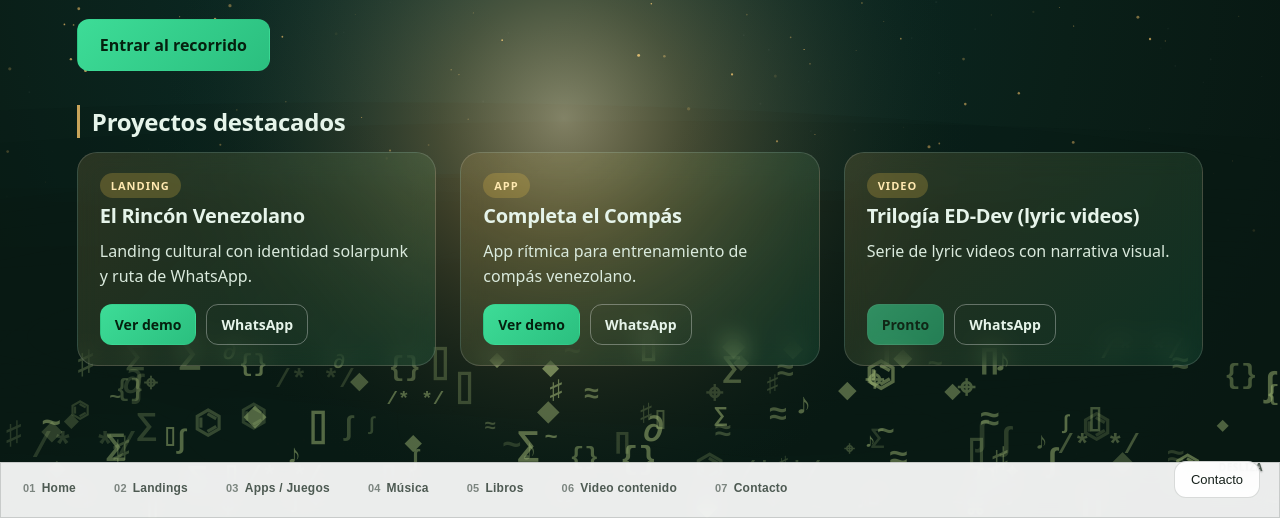
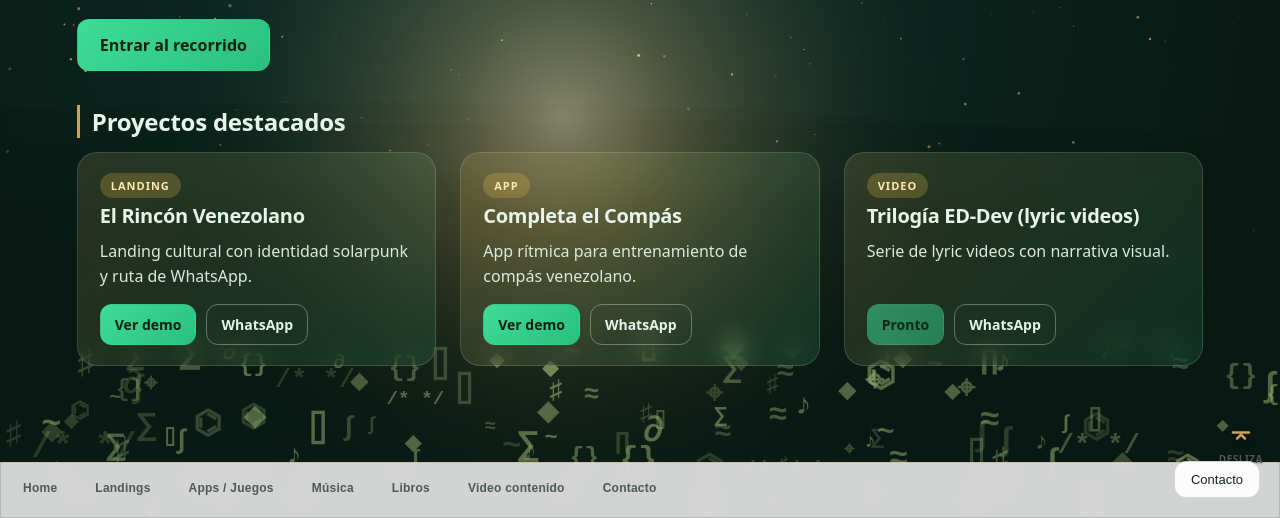
Before and after one commit to ericksondaviddev-source/portafolio, a website built with Vite: page index.html in a window 1280 px wide. Shown: the part 282-800 px from the top of the page. Built offline with nearby package versions, Linux system fonts and the light colour scheme; files whose address does not match are found by name.

Commit message:
fix nav movil v2: quitar numeros, indicador swipe visible, degradado bordes, contraste, scroll suave, sin trabas

```diff
--- a/src/recorrido.js
+++ b/src/recorrido.js
@@ -69,8 +69,8 @@
   map.appendChild(mapInner)
 
   salas.forEach((s,i)=>{
-    const item = el('button', {class:'map-item', 'data-sala':s.id})
-    item.innerHTML = `<span class="map-index">${String(i+1).padStart(2,'0')}</span><span class="map-label">${t(s.titulo)}</span>`
+    const item = el('button', {class:'map-item', 'data-sala':s.id, 'aria-label':t(s.titulo)})
+    item.innerHTML = `<span class="map-label">${t(s.titulo)}</span>`
     item.addEventListener('click', ()=>{
       goTo(i)
       item.scrollIntoView({behavior:'smooth', block:'nearest', inline:'center'})
--- a/src/style.css
+++ b/src/style.css
@@ -545,28 +545,31 @@
   z-index: 10;
   display: flex;
   align-items: center;
-  background: var(--glass-strong);
+  background: color-mix(in oklch, var(--glass-strong) 92%, black);
   border: 1px solid var(--line);
-  border-top: 1px solid var(--line);
+  border-top: 1px solid color-mix(in oklch, var(--gold) 35%, transparent);
   padding: 6px max(8px, env(safe-area-inset-left)) max(10px, env(safe-area-inset-bottom)) max(8px, env(safe-area-inset-right));
   backdrop-filter: blur(12px);
   -webkit-backdrop-filter: blur(12px);
-  overflow-x: hidden;
+  overflow: visible;
 }
 .map-inner {
   display: flex;
   gap: 10px;
   overflow-x: auto;
-  scroll-snap-type: x mandatory;
+  scroll-snap-type: x proximity;
   -webkit-overflow-scrolling: touch;
   scrollbar-width: none;
   flex-wrap: nowrap;
   padding: 4px 0;
+  touch-action: pan-x;
+  scroll-behavior: smooth;
+  -webkit-mask-image: linear-gradient(to right, transparent 0px, black 16px, black calc(100% - 16px), transparent 100%);
+          mask-image: linear-gradient(to right, transparent 0px, black 16px, black calc(100% - 16px), transparent 100%);
 }
 .map-inner::-webkit-scrollbar { display: none }
 .map-item {
   flex: none;
-  scroll-snap-align: center;
   background: transparent;
   border: none;
   color: var(--muted);
@@ -581,7 +584,6 @@
 }
 .map-item:active { transform: scale(.94) }
 .map-item.active { color: #ffffff; background: linear-gradient(135deg, var(--accent1), var(--accent2)); box-shadow: var(--shadow); }
-.map-index { margin-right: 6px; opacity: .7; font-size: 11px }
 
 @media (hover: none) and (pointer: coarse) {
   .map-item {
@@ -597,14 +599,15 @@
 
 .swipe-hint {
   position: absolute;
-  top: -28px;
+  top: -36px;
   right: 16px;
   display: none;
   flex-direction: column;
   align-items: center;
   gap: 4px;
   animation: swipe-bounce 2s infinite;
-  z-index: 15;
+  z-index: 20;
+  pointer-events: none;
 }
 .swipe-hint.show { display: flex }
 .swipe-hint svg {
```
